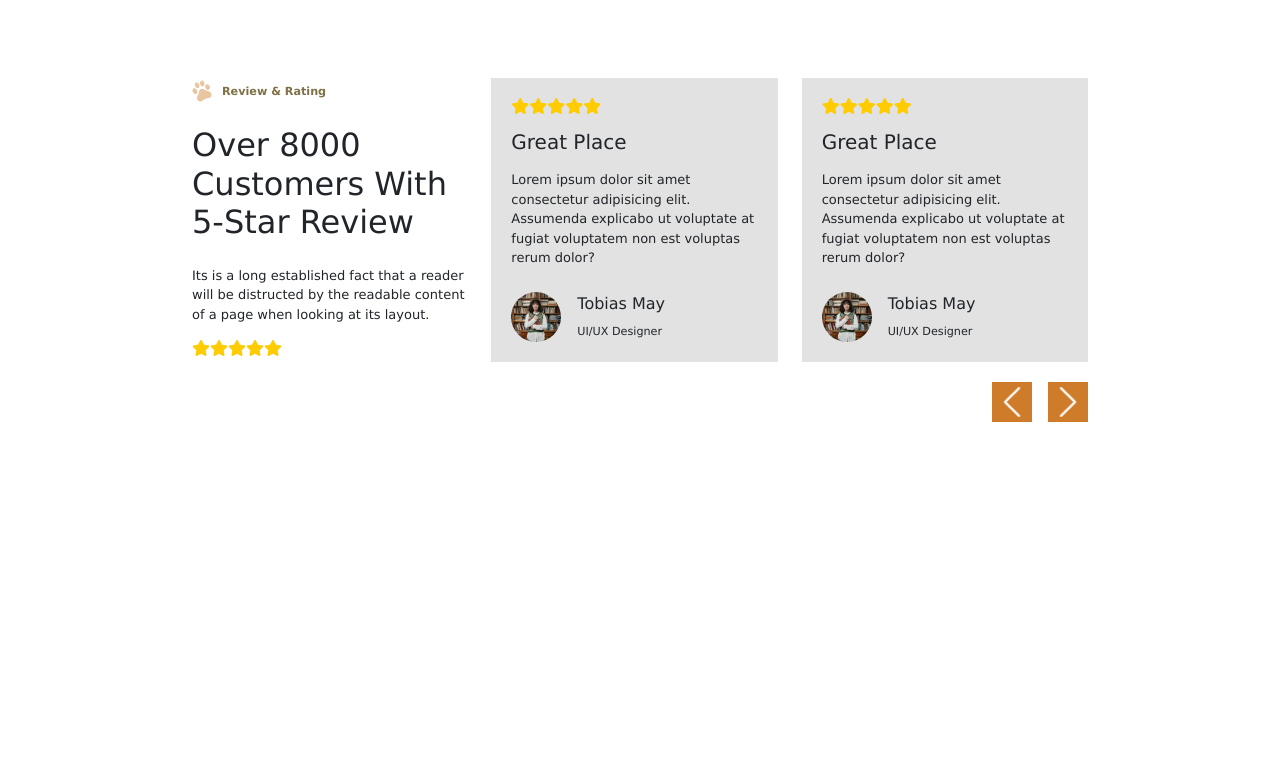
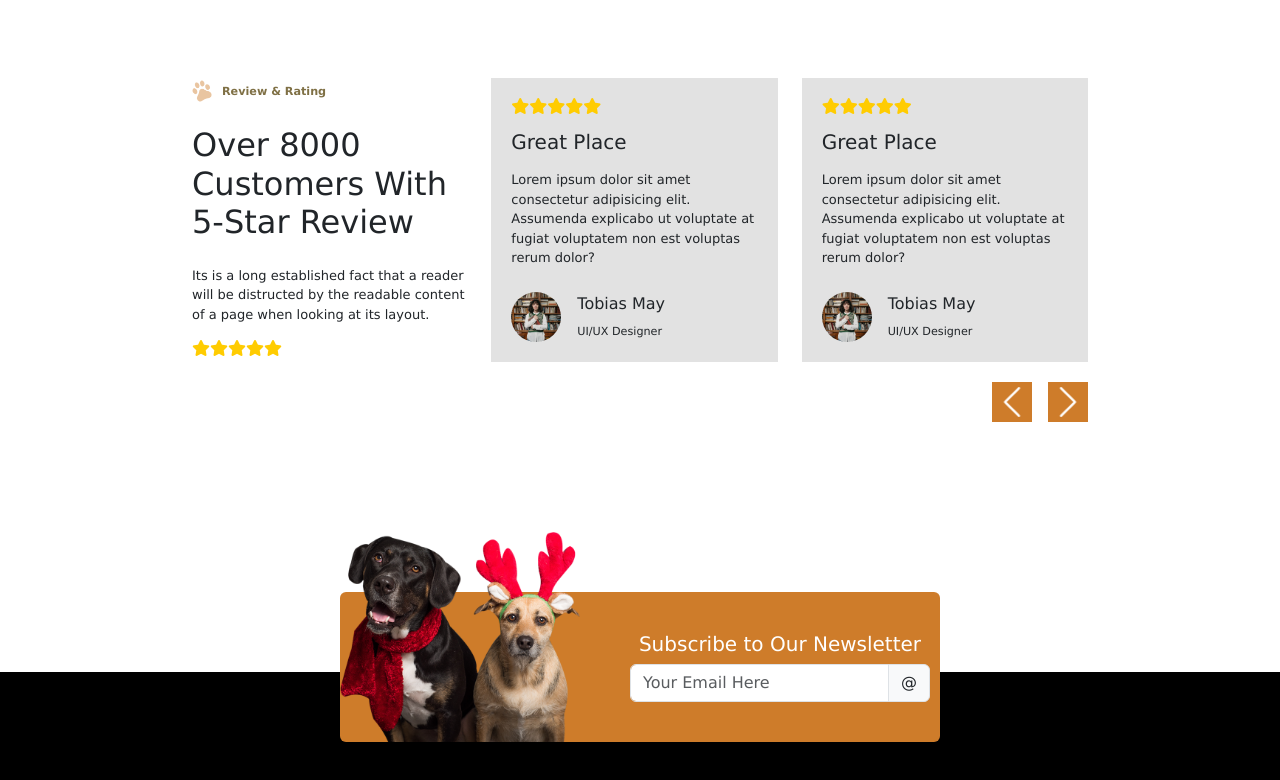
Before and after one commit to simopucci/proj-html-vuejs, a Vue app: page / in a window 1280 px wide. Shown: the part 2252-3032 px from the top of the page. Before the commit the page ends 2924 px from the top, so only its background shows below. Built offline with nearby package versions, Linux system fonts and the light colour scheme.

Commit message:
feat: add newsletter

```diff
--- a/src/App.vue
+++ b/src/App.vue
@@ -3,6 +3,7 @@
 
   import AppHeader from './components/AppHeader.vue';
   import AppMain from './components/AppMain.vue';
+  import AppFooter from './components/AppFooter.vue';
 
   export default {
     data() {
@@ -68,7 +69,7 @@
       };
     },
 
-    components: { AppHeader, AppMain }
+    components: { AppHeader, AppMain, AppFooter }
   }
 
 </script>
@@ -79,8 +80,8 @@
   :logoPath="headerItems.logo"
   :socials="headerItems.socials">
   </AppHeader>
-
   <AppMain></AppMain>
+  <AppFooter></AppFooter>
 </template>
 
 <style lang="scss">
--- /dev/null
+++ b/src/components/AppFooter.vue
@@ -0,0 +1,52 @@
+<script>
+    export default {
+
+    }
+</script>
+
+<template>
+    <footer>
+        <div class="newsletter rounded d-flex">
+            <img src="../assets/img/news.png" alt="">
+            <div class="d-flex justify-content-center align-items-center flex-column">
+                <h5 class="text-white">Subscribe to Our Newsletter</h5>
+                <div class="input-group flex-nowrap email">
+                    <input type="text" class="form-control" placeholder="Your Email Here">
+                    <span class="input-group-text" id="addon-wrapping">@</span>
+                </div>
+            </div>
+        </div>
+    </footer>
+</template>
+
+
+<style lang="scss" scoped>
+footer {
+    background-color: black;
+    height: 400px;
+    position: relative;
+
+    .newsletter {
+        position: relative;
+        background-color: #CE7C2A;
+        top: -80px;
+        height: 150px;
+        width: 600px;
+        margin: 0 auto;
+
+        .email {
+            width: 300px;
+        }
+
+        img {
+            width: 240px;
+            height: 210px;
+            position: relative;
+            top: -60px;
+            margin-right: 50px;
+        }
+    }
+
+
+}
+</style>
```
